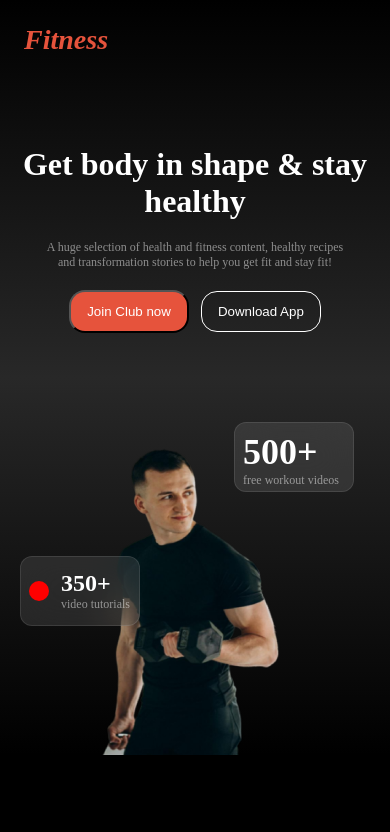
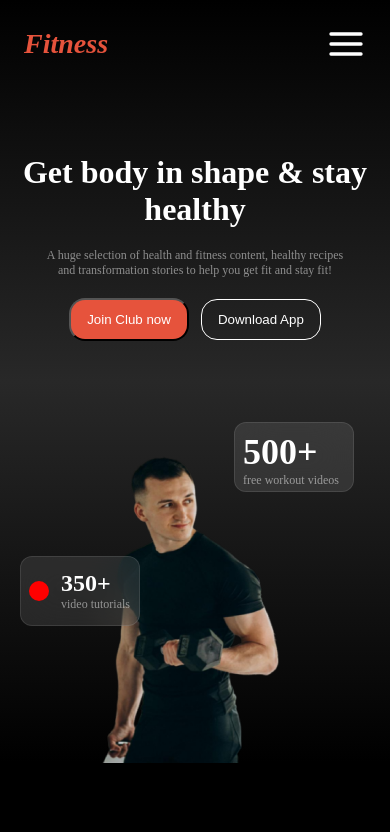
Before and after one commit to MahiuddinZilani/ph-A2B10-versatile-ui, a plain HTML site: page index.html in a window 390 px wide. Shown: the top 832 px of the page. Drawn offline with Linux system fonts and the light colour scheme.

Commit message:
menu icon is added

```diff
--- a/css/styles.css
+++ b/css/styles.css
@@ -71,7 +71,6 @@ nav {
 }
 #menu-icon {
   display: none;
-  color: white;
 }
 header menu ul {
   display: flex;
@@ -364,8 +363,8 @@ li {
   position: absolute;
   width: 180px;
   height: 90px;
-  left: 1107px;
-  top: 260px;
+  left: 75%;
+  top: 25%;
 
   box-sizing: border-box;
   border: 1px solid rgba(255, 255, 255, 0.1);
@@ -426,6 +425,7 @@ li {
     display: none;
   }
   #menu-icon {
+    display: flex;
   }
   #banner-container {
     flex-direction: column;
--- a/index.html
+++ b/index.html
@@ -22,19 +22,22 @@
             <li>Contact</li>
             <li>About</li>
           </ul>
+        </menu>
         <div id="menu-icon">
           <svg
             xmlns="http://www.w3.org/2000/svg"
-              viewBox="0 0 50 50"
-              width="50px"
-              height="50px"
+            x="0px"
+            y="0px"
+            width="40"
+            height="40"
+            viewBox="0 0 24 24"
+            style="fill: #ffffff"
           >
             <path
-                d="M 0 9 L 0 11 L 50 11 L 50 9 Z M 0 24 L 0 26 L 50 26 L 50 24 Z M 0 39 L 0 41 L 50 41 L 50 39 Z"
-              />
+              d="M 3 5 A 1.0001 1.0001 0 1 0 3 7 L 21 7 A 1.0001 1.0001 0 1 0 21 5 L 3 5 z M 3 11 A 1.0001 1.0001 0 1 0 3 13 L 21 13 A 1.0001 1.0001 0 1 0 21 11 L 3 11 z M 3 17 A 1.0001 1.0001 0 1 0 3 19 L 21 19 A 1.0001 1.0001 0 1 0 21 17 L 3 17 z"
+            ></path>
           </svg>
         </div>
-        </menu>
       </nav>
       <!-- banner  -->
       <section id="banner">
```
Lines whose indentation alone changed are shown as unchanged.
